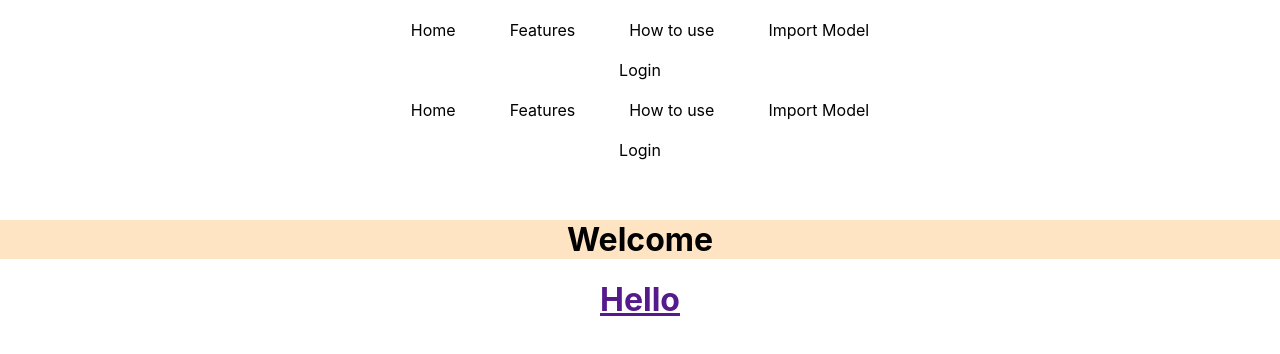
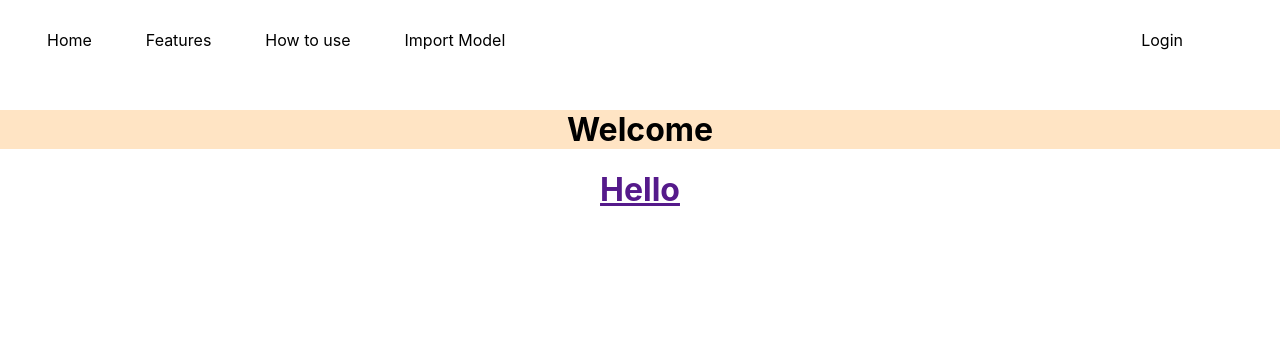
Before and after one commit to Invision36O/invision-frontend, a React (Create React App) app: page / in a window 1280 px wide. Shown: the top 354 px of the page. Built offline with nearby package versions, Linux system fonts and the light colour scheme.

Commit message:
ImportModel

```diff
--- a/src/Components/Homepage.js
+++ b/src/Components/Homepage.js
@@ -5,7 +5,6 @@ import './Homepage.css'
 export default function Homepage(){
     return(
         <>
-        <Navbar/>
         <h1 className='welcome'>Welcome</h1>
         <a href=""><h1>Hello</h1></a>
         </>
--- a/src/Components/Navbar.css
+++ b/src/Components/Navbar.css
@@ -1,30 +1,29 @@
 .navbarr {
   width: 100%;
   background-color: #fff;
-    margin-top: 20px;
+  margin-top: 30px;
 }
 
-  .nav1, .nav2 {
+.flex {
+  display: flex;
+  justify-content: space-between;
+  align-items: center;
+  padding: 0 20px;
+}
+
+.nav1 {
   color: black;
   text-decoration: none;
   margin: 20px;
+  padding: 7px;
 }
 
-  .nav2 a:hover{
-    border-radius: 10px;
-    background-color: rgba(0, 0, 0, 0.437);
-    color: white;
-  }
-
-  .nav1:hover{
+.nav1:hover {
   border-radius: 7px;
   background-color: rgba(0, 0, 0, 0.437);
   color: white;
 }
 
-  .nav1 {
-    padding: 7px;
+.right{
+  margin-right: 50px;
 }
-
-  .nav2 {
-  }
--- a/src/Components/Navbar.js
+++ b/src/Components/Navbar.js
@@ -5,14 +5,12 @@ export default function(){
     return(
     <>
         <nav className='navbarr'>
-            <div>
-                <a className='nav1' href="">Home</a>
+            <div className='flex'>
+              <div>  <a className='nav1' href="">Home</a>
                 <a className='nav1' href="">Features</a>
                 <a className='nav1' href="">How to use</a>
-                <a className='nav1' href="/importmodel">Import Model</a>
-            </div>
-            <div className='nav2'>
-                <a className='nav1 right' href="">Login</a>
+                <a className='nav1' href="/importmodel">Import Model</a> </div>
+                <div className='right'><a className='nav1' href="">Login</a></div>
             </div>
         </nav>
     </>
```
Lines whose indentation alone changed are shown as unchanged.
